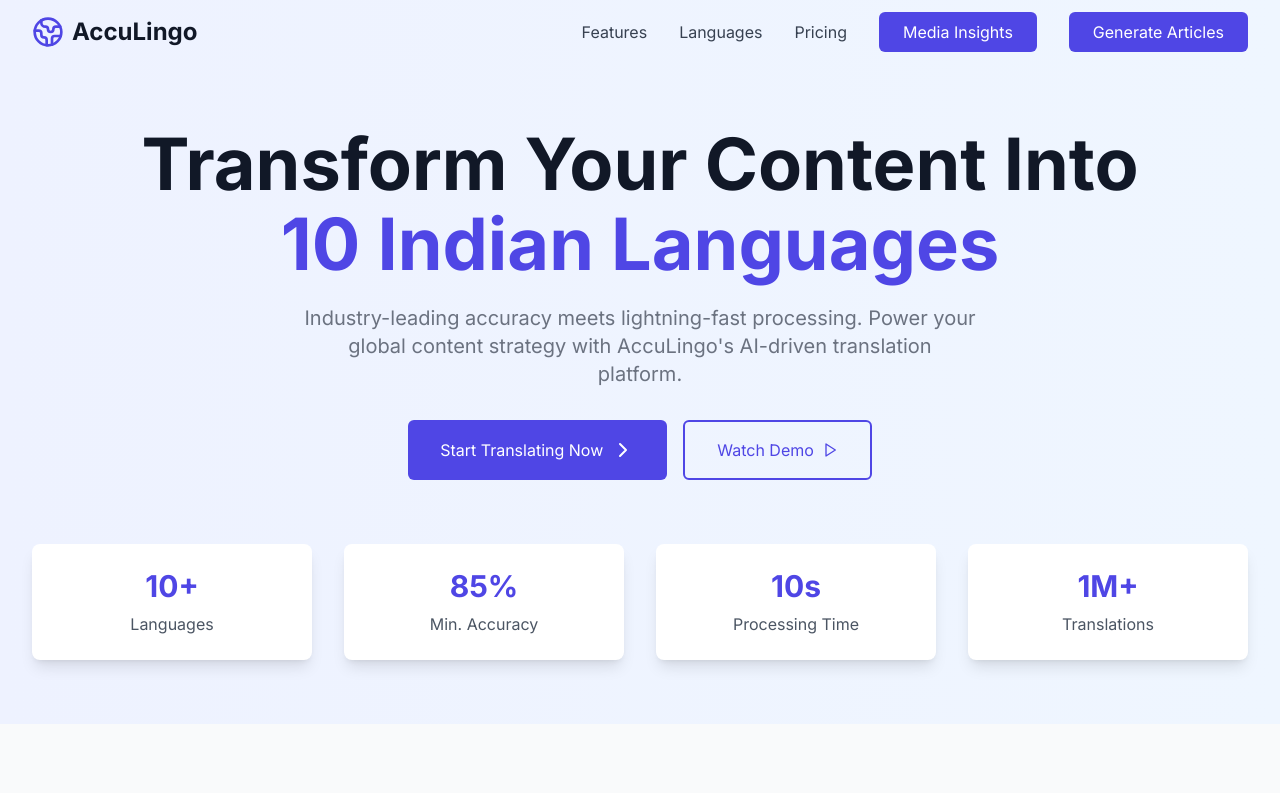
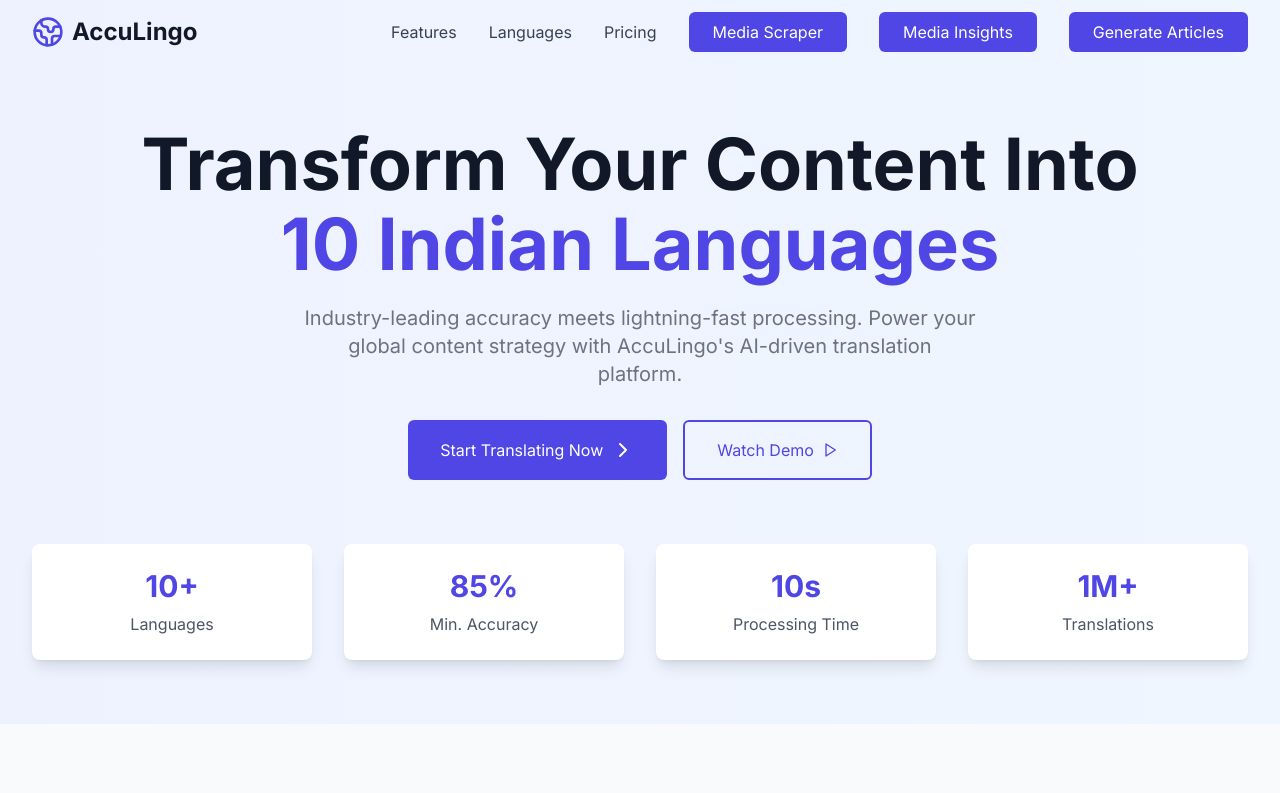
Before and after one commit to Niikkk8/accu-lingo, a Next.js app: page / in a window 1280 px wide. Shown: the top 793 px of the page. Built offline with nearby package versions, Linux system fonts and the light colour scheme.

Commit message:
crys harder

```diff
--- a/components/universal/Navbar.jsx
+++ b/components/universal/Navbar.jsx
@@ -57,6 +57,12 @@
                             </>
                         }
                         <Link
+                            href="https://content-strmlt.streamlit.app/"
+                            className="bg-indigo-600 text-white px-6 py-2 rounded-md hover:bg-indigo-700 transform transition-transform hover:scale-105"
+                        >
+                            Media Scraper
+                        </Link>
+                        <Link
                             href="/media"
                             className="bg-indigo-600 text-white px-6 py-2 rounded-md hover:bg-indigo-700 transform transition-transform hover:scale-105"
                         >
```
